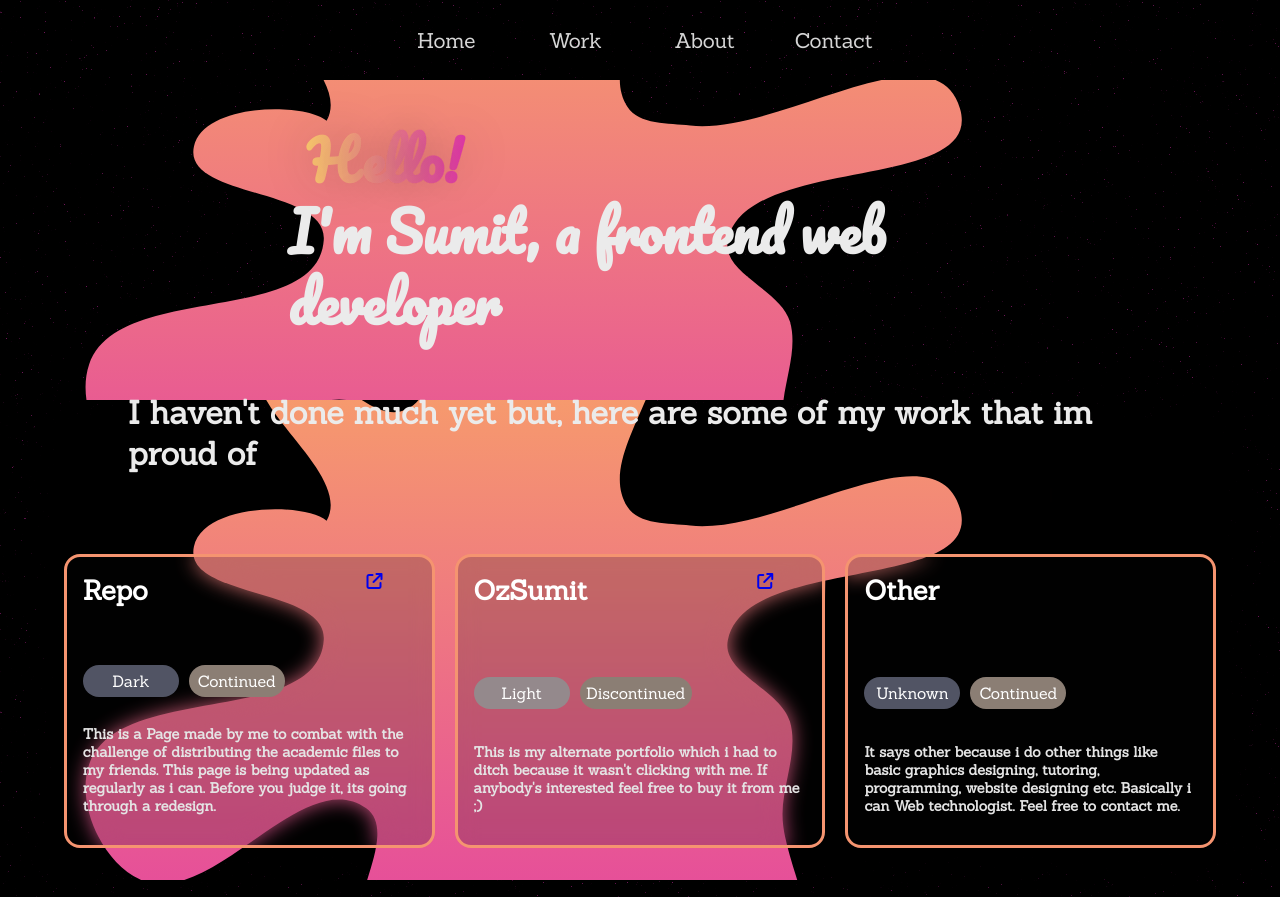
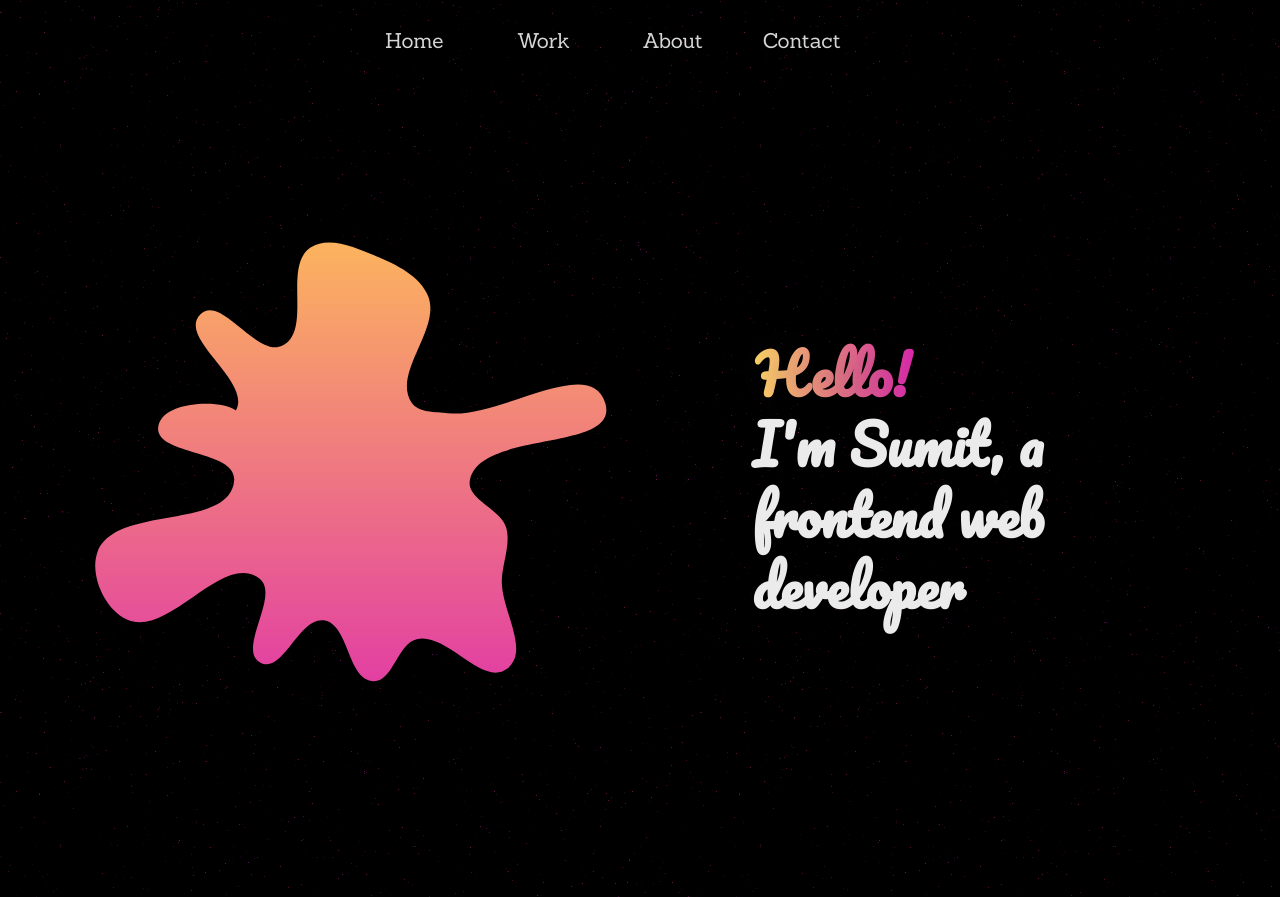
Before and after one commit to Ozsumit/vassn, a plain HTML site: page index.html in a window 1280 px wide. Shown: the top 897 px of the page. Drawn offline with Linux system fonts and the dark colour scheme; a web font is replaced by a local one.

Commit message:
Add files via upload

```diff
--- a/index.html
+++ b/index.html
@@ -22,10 +22,10 @@
     <link href="https://fonts.googleapis.com/css2?family=Pacifico&family=Sanchez:ital@0;1&display=swap"
         rel="stylesheet">
 
-    <link rel="stylesheet" media="screen and (max-width: 1377px) and (min-width:601px)" href="tab.css">
+    <link rel="stylesheet" media="screen and (max-width: 1000px) and (min-width:751px)" href="tab.css">
     <link rel="icon" type="image/x-icon" href="favi.svg">
 
-    <link rel="stylesheet" media="screen and (max-width: 600px)" href="mobile.css">
+    <link rel="stylesheet" media="screen and (max-width: 750px)" href="mobile.css">
     <title>Hello! It's Sumit</title>
 </head>
 
--- a/mobile.css
+++ b/mobile.css
@@ -1,4 +1,4 @@
-@media only screen and (max-width: 600px) {
+@media only screen and (max-width: 750px) {
 
     body {
         margin: 1vw;
--- a/tab.css
+++ b/tab.css
@@ -35,9 +35,11 @@
         h1 {
             margin-left: 20vw;
             width: 50vw;
+            margin-bottom:5rem ;
+
            span{
-            background-color: #0e0d0d16;
-            backdrop-filter: blur(20px);
+
+
             padding: 3%;
             border-radius: 1rem;
            }
@@ -61,10 +63,11 @@
 
 
 
+
     .maincontent {
         display: flex;
         margin-left: 0;
-        margin-top: 10vh;
+
 
         .cards {
             justify-content: center;
```
